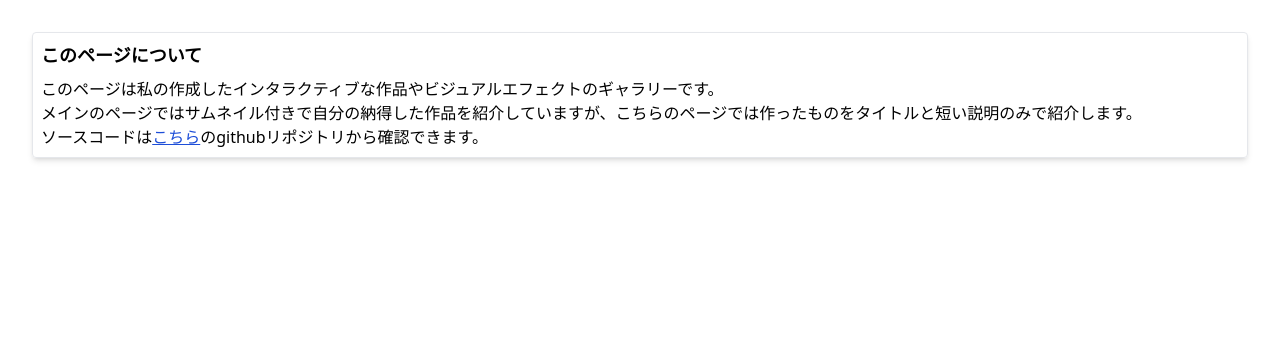
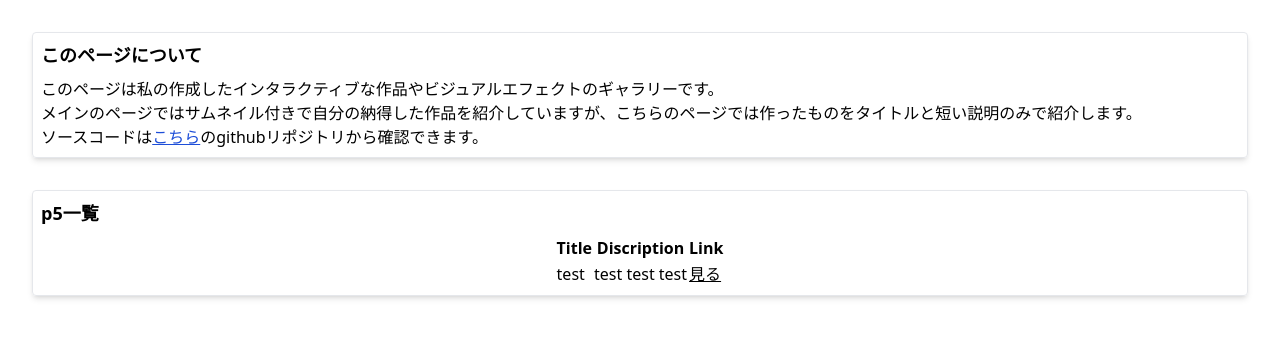
Before and after one commit to XxNTxX/my-gallery, a Next.js app: page / in a window 1280 px wide. Shown: the top 338 px of the page. Built offline with nearby package versions, Linux system fonts and the light colour scheme.

Commit message:
リンクリスト作成

```diff
--- /dev/null
+++ b/app/component/List.js
@@ -0,0 +1,27 @@
+import Card from "./Card";
+import Link from "next/link";
+
+export default function List({ title, link }) {
+  return (
+    <Card title={title}>
+      <table className="mx-auto">
+        <thead>
+          <tr>
+            <th>Title</th>
+            <th>Discription</th>
+            <th>Link</th>
+          </tr>
+        </thead>
+        <tbody>
+          {link.map((item) => (
+            <tr key={item.url}>
+              <td>{item.title}</td>
+              <td>{item.discription}</td>
+              <td><Link href={item.url} className="underline">見る</Link></td>
+            </tr>
+          ))}
+        </tbody>
+      </table>
+    </Card>
+  );
+}
--- /dev/null
+++ b/app/component/link.js
@@ -0,0 +1,3 @@
+export const p5Link = [
+  {title: "test", discription: "test test test", url: "/p5/test"}
+];
--- a/app/page.js
+++ b/app/page.js
@@ -1,4 +1,7 @@
 import Card from "./component/Card";
+import { p5Link } from "./component/link";
+import List from "./component/List";
+
 
 export default function Home() {
   return (
@@ -8,6 +11,8 @@ export default function Home() {
         <p>メインのページではサムネイル付きで自分の納得した作品を紹介していますが、こちらのページでは作ったものをタイトルと短い説明のみで紹介します。</p>
         <p>ソースコードは<a href="https://github.com/XxNTxX/my-gallery" target="_blank" rel="noopener noreferrer" className="underline text-blue-700">こちら</a>のgithubリポジトリから確認できます。</p>
       </Card>
+
+      <List title="p5一覧" link={p5Link}/>
     </main>
   );
 }
```
Also changed, not shown: app/p5/test/page.js (renamed from app/test/page.js).
